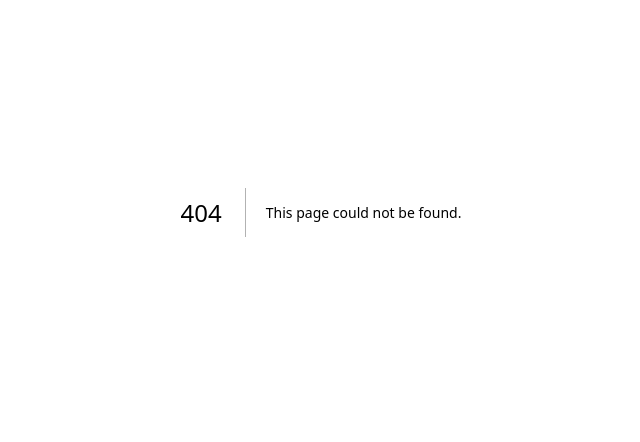
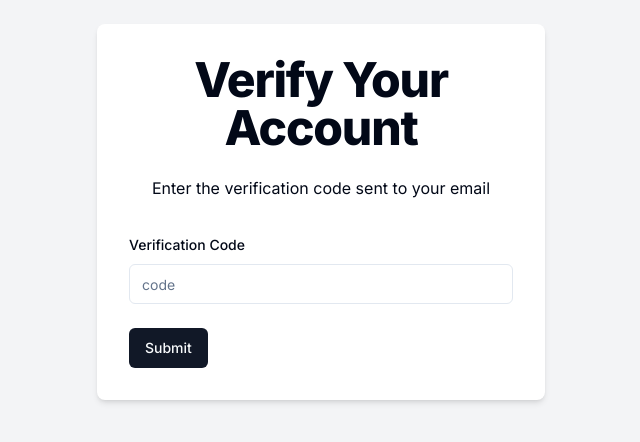
Before and after one commit to priyanshu07222/mystery-message, a Next.js app: page /verify/1 in a window 1280 px wide. Before the commit this address had no page. Shown: the part 188-630 px from the top of the page, without its empty margins (319-959 px from the left). Built offline with nearby package versions, Linux system fonts and the light colour scheme.

Commit message:
verify account

```diff
--- /dev/null
+++ b/src/app/(auth)/verify/[username]/page.tsx
@@ -0,0 +1,81 @@
+"use client"
+import { Form, FormField, FormItem, FormLabel, FormMessage } from "@/components/ui/form";
+import { Input } from "@/components/ui/input";
+import { useToast } from "@/components/ui/use-toast";
+import { verifySchema } from "@/schemas/verifySchema";
+import { ApiResponse } from "@/types/ApiResponse";
+import { zodResolver } from "@hookform/resolvers/zod";
+import { Button } from "@/components/ui/button";
+import axios, { AxiosError } from "axios";
+import { useParams, useRouter } from "next/navigation";
+import React from "react";
+import { useForm } from "react-hook-form";
+import * as z from "zod";
+
+function VerifyAccount() {
+  const router = useRouter();
+  const params = useParams<{ username: string }>();
+  const { toast } = useToast();
+
+  const form = useForm<z.infer<typeof verifySchema>>({
+    resolver: zodResolver(verifySchema),
+    // defaultValues: {
+
+    // }
+  });
+
+  const onSubmit = async (data: z.infer<typeof verifySchema>) => {
+    try {
+      const response = await axios.post("/api/verify-code", {
+        username: params.username,
+        code: data.code,
+      });
+
+      toast({
+        title: "Success",
+        description: response.data.message,
+      });
+
+      router.replace("sign-in");
+    } catch (error) {
+      console.error("Error in signup of user", error);
+      const axiosError = error as AxiosError<ApiResponse>;
+      let errorMessage = axiosError.response?.data.message;
+      toast({
+        title: "Verify failed",
+        description: errorMessage,
+        variant: "destructive",
+      });
+    }
+  };
+  return (
+    <div className="flex justify-center items-center min-h-screen bg-gray-100">
+      <div className="w-full max-w-md p-8 space-y-8 bg-white rounded-lg shadow-md">
+        <div className="text-center">
+          <h1 className="text-4xl font-extrabold tracking-tight lg:text-5xl mb-6">
+            Verify Your Account
+          </h1>
+          <p className="mb-4">Enter the verification code sent to your email</p>
+        </div>
+        <Form {...form}>
+          <form onSubmit={form.handleSubmit(onSubmit)} className="space-y-6">
+            <FormField
+              name="code"
+              control={form.control}
+              render={({ field }) => (
+                <FormItem>
+                  <FormLabel>Verification Code</FormLabel>
+                  <Input {...field} placeholder="code" />
+                  <FormMessage />
+                </FormItem>
+              )}
+            />
+            <Button className="cursor-pointer bg-gray-900 py-4" type="submit">Submit</Button>
+          </form>
+        </Form>
+      </div>
+    </div>
+  );
+}
+
+export default VerifyAccount;
```
